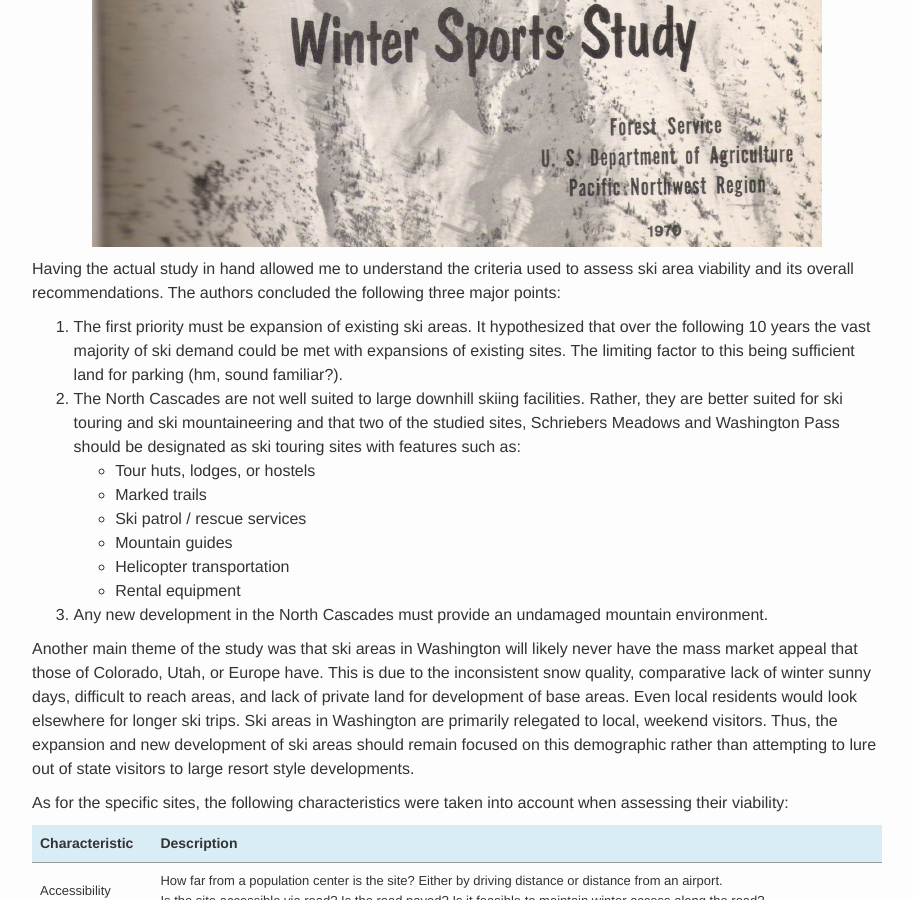
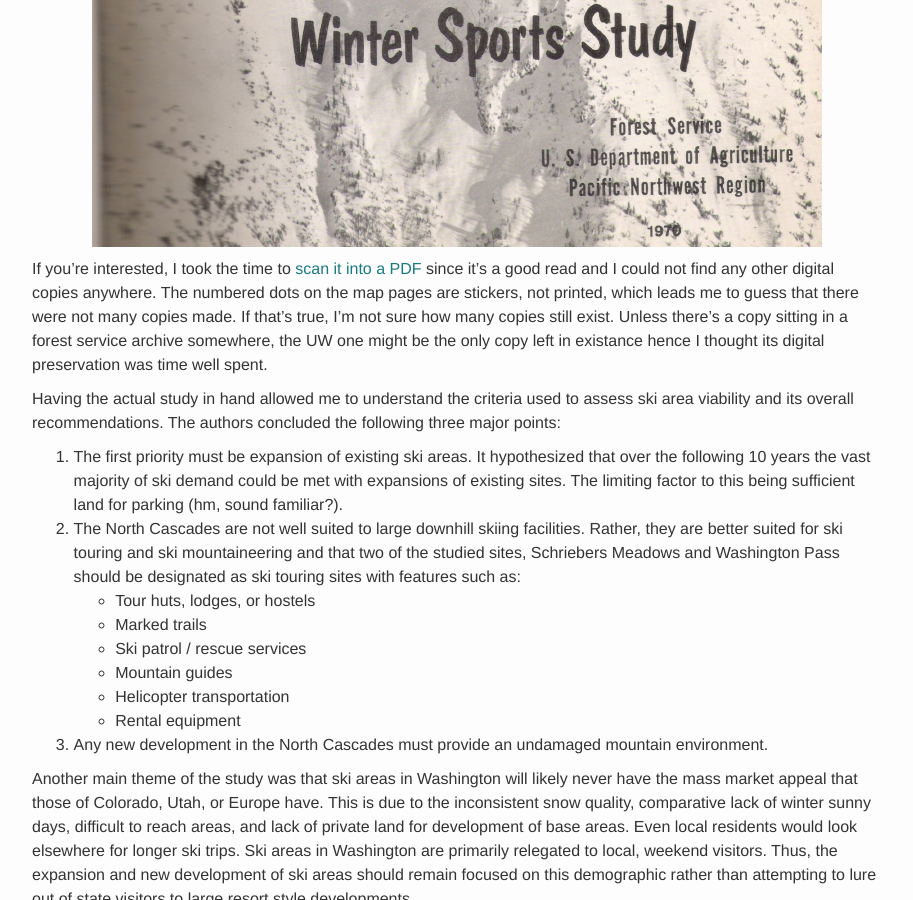
Before and after one commit to shanet/blog, a Jekyll site: the page built from _posts/2022-05-04-the-politics-of-ski-areas-what-prevents-ski-area-expansion-in-the-pnw.md, in a window 1280 px wide and 900 px high, scrolled down 10871 px. Shown: the whole window, without its empty margins (183-1096 px from the left). Built offline with Jekyll 4.4.1, drawn with Linux system fonts in a browser that asks for light colours.

Commit message:
add link to north cascades winter sports study

```diff
--- a/_posts/2022-05-04-the-politics-of-ski-areas-what-prevents-ski-area-expansion-in-the-pnw.md
+++ b/_posts/2022-05-04-the-politics-of-ski-areas-what-prevents-ski-area-expansion-in-the-pnw.md
@@ -167,6 +167,8 @@
 In 1970 the then named *North Cascades Winter Sports Study* was completed. I found a few scattered references to this study as well as its conclusions around the internet but was unable to find a copy of the actual study. This was until I was tipped off by [Lowell Skoog's Alpenglow Ski Mountaineering History Project bibliography](http://www.alpenglow.org/ski-history/ref/books.html) that a copy of the study was in UW's library. With the help of a UW student, I got my hands on the actual study to reference in its entirety.
 
 ![](/assets/images/ski_area_study/north_cascades_winter_sports_study.png)
+
+If you're interested, I took the time to [scan it into a PDF](https://drive.google.com/file/d/13Ew06HQTFKXw5MukJIk0gYpbAxpJhgTb/view) since it's a good read and I could not find any other digital copies anywhere. The numbered dots on the map pages are stickers, not printed, which leads me to guess that there were not many copies made. If that's true, I'm not sure how many copies still exist. Unless there's a copy sitting in a forest service archive somewhere, the UW one might be the only copy left in existance hence I thought its digital preservation was time well spent.
 
 Having the actual study in hand allowed me to understand the criteria used to assess ski area viability and its overall recommendations. The authors concluded the following three major points:
 
```
